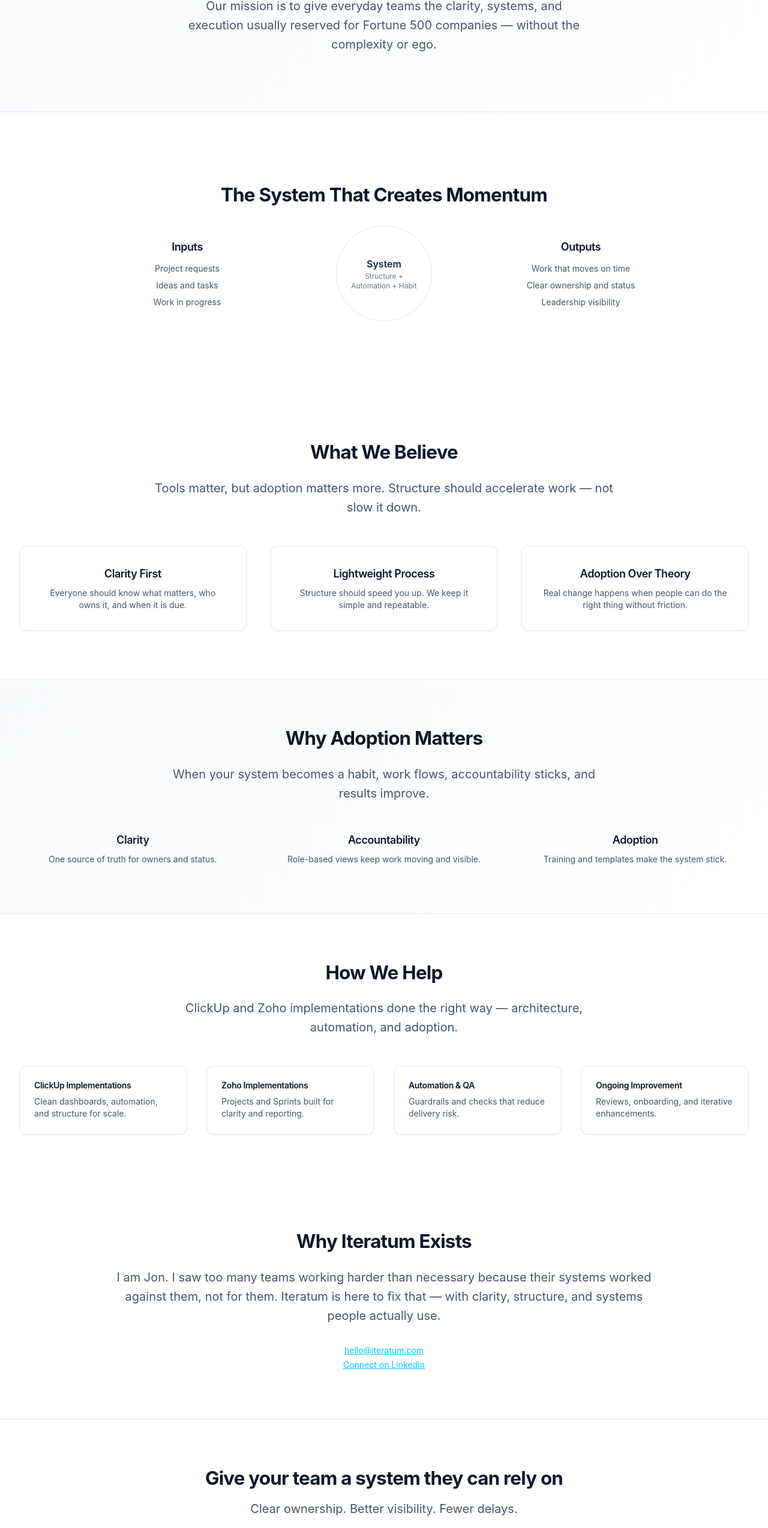
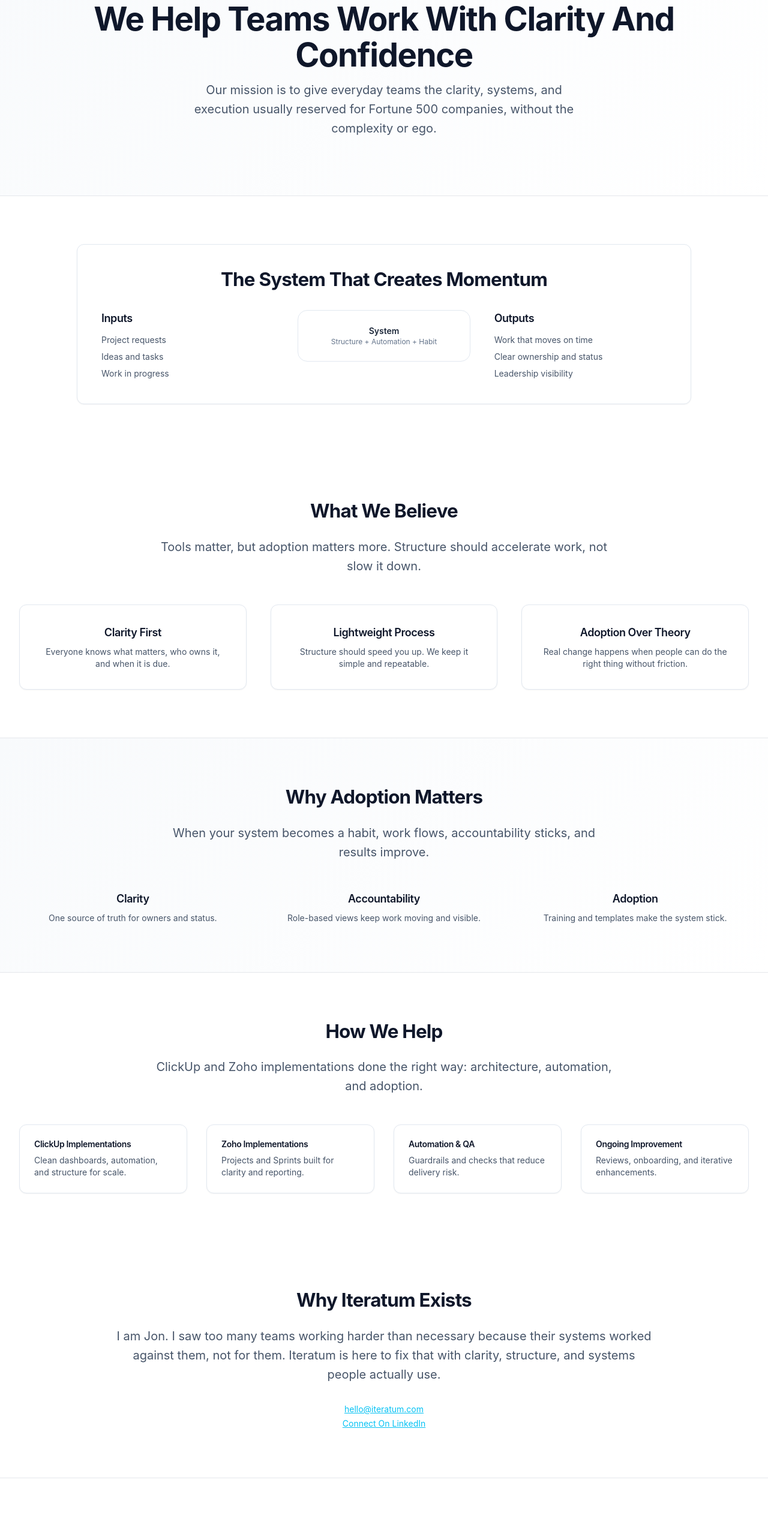
Before and after one commit to Jonw8192/iteratum, a React (Vite) app in the folder iteratum-site/: page /about in a window 1280 px wide. Shown: the part 174-2722 px from the top of the page at 60% size. Built offline with nearby package versions, Linux system fonts and the light colour scheme.

Commit message:
Refactor About component for clarity and structure

```diff
--- a/iteratum-site/src/About.jsx
+++ b/iteratum-site/src/About.jsx
@@ -1,7 +1,6 @@
 import React, { useEffect } from "react";
 import Header from "./Header";
 import Footer from "./Footer";
-import { CheckCircle2 } from "lucide-react";
 
 export default function About() {
   useEffect(() => {
@@ -12,21 +11,20 @@ export default function About() {
     <>
       <Header />
 
-      <div className="bg-white min-h-screen page-enter">
-        {/* Page Hero */}
+      <main className="bg-white min-h-screen page-enter pt-20">
+        {/* Page Hero (H1 Centered) */}
         <section className="section-iteratum text-center py-24 border-b border-iteratum-gray-200 bg-iteratum-gradient-subtle">
-          <h1 className="text-iteratum-hero mb-3">We help teams work with clarity and confidence</h1>
+          <h1 className="text-iteratum-hero mb-3">We Help Teams Work With Clarity And Confidence</h1>
           <p className="text-iteratum-subtitle max-w-2xl mx-auto">
-            Our mission is to give everyday teams the clarity, systems, and execution usually reserved for Fortune 500 companies — without the complexity or ego.
+            Our mission is to give everyday teams the clarity, systems, and execution usually reserved for Fortune 500 companies, without the complexity or ego.
           </p>
         </section>
 
-        {/* System Diagram */}
+        {/* System Diagram (carded, simple) */}
         <section className="section-iteratum py-20">
-          <div className="glass-card p-10 text-center max-w-5xl mx-auto">
-            <h2 className="text-iteratum-heading mb-8">The System That Creates Momentum</h2>
-            <div className="grid md:grid-cols-3 gap-10 items-center">
-              {/* Inputs */}
+          <div className="card-iteratum p-10 max-w-5xl mx-auto">
+            <h2 className="text-iteratum-heading mb-8 text-center">The System That Creates Momentum</h2>
+            <div className="grid md:grid-cols-3 gap-10 items-start">
               <div>
                 <h3 className="font-semibold text-lg mb-3">Inputs</h3>
                 <ul className="space-y-2 text-sm text-iteratum-slate">
@@ -35,18 +33,12 @@ export default function About() {
                   <li>Work in progress</li>
                 </ul>
               </div>
-
-              {/* System Core */}
-              <div className="relative">
-                <div className="w-full h-full flex items-center justify-center">
-                  <div className="rounded-full bg-iteratum-cyan-subtle border border-iteratum-gray-200 p-6 w-40 h-40 flex flex-col items-center justify-center">
-                    <span className="font-semibold">System</span>
-                    <span className="text-xs text-iteratum-steel">Structure + Automation + Habit</span>
-                  </div>
+              <div className="flex items-center justify-center">
+                <div className="rounded-2xl border border-iteratum p-6 w-full max-w-xs text-center">
+                  <div className="text-sm font-semibold">System</div>
+                  <div className="text-xs text-iteratum-steel">Structure + Automation + Habit</div>
                 </div>
               </div>
-
-              {/* Outputs */}
               <div>
                 <h3 className="font-semibold text-lg mb-3">Outputs</h3>
                 <ul className="space-y-2 text-sm text-iteratum-slate">
@@ -59,31 +51,25 @@ export default function About() {
           </div>
         </section>
 
-        {/* Beliefs Section */}
+        {/* Beliefs */}
         <section className="section-iteratum py-20">
           <h2 className="text-iteratum-heading mb-6 text-center">What We Believe</h2>
           <p className="text-iteratum-subtitle max-w-3xl mx-auto text-center mb-12">
-            Tools matter, but adoption matters more. Structure should accelerate work — not slow it down.
+            Tools matter, but adoption matters more. Structure should accelerate work, not slow it down.
           </p>
 
           <div className="grid md:grid-cols-3 gap-10 text-center">
             <div className="card-iteratum p-8">
               <h3 className="font-semibold text-lg mb-2">Clarity First</h3>
-              <p className="text-sm text-iteratum-slate">
-                Everyone should know what matters, who owns it, and when it is due.
-              </p>
+              <p className="text-sm text-iteratum-slate">Everyone knows what matters, who owns it, and when it is due.</p>
             </div>
             <div className="card-iteratum p-8">
               <h3 className="font-semibold text-lg mb-2">Lightweight Process</h3>
-              <p className="text-sm text-iteratum-slate">
-                Structure should speed you up. We keep it simple and repeatable.
-              </p>
+              <p className="text-sm text-iteratum-slate">Structure should speed you up. We keep it simple and repeatable.</p>
             </div>
             <div className="card-iteratum p-8">
               <h3 className="font-semibold text-lg mb-2">Adoption Over Theory</h3>
-              <p className="text-sm text-iteratum-slate">
-                Real change happens when people can do the right thing without friction.
-              </p>
+              <p className="text-sm text-iteratum-slate">Real change happens when people can do the right thing without friction.</p>
             </div>
           </div>
         </section>
@@ -114,36 +100,25 @@ export default function About() {
         <section className="section-iteratum py-20">
           <h2 className="text-iteratum-heading text-center mb-6">How We Help</h2>
           <p className="text-iteratum-subtitle text-center max-w-3xl mx-auto mb-12">
-            ClickUp and Zoho implementations done the right way — architecture, automation, and adoption.
+            ClickUp and Zoho implementations done the right way: architecture, automation, and adoption.
           </p>
 
           <div className="grid md:grid-cols-4 gap-8 text-sm">
             <div className="card-iteratum p-6">
               <h3 className="font-semibold mb-2">ClickUp Implementations</h3>
-              <p className="text-iteratum-slate">
-                Clean dashboards, automation, and structure for scale.
-              </p>
+              <p className="text-iteratum-slate">Clean dashboards, automation, and structure for scale.</p>
             </div>
-
             <div className="card-iteratum p-6">
               <h3 className="font-semibold mb-2">Zoho Implementations</h3>
-              <p className="text-iteratum-slate">
-                Projects and Sprints built for clarity and reporting.
-              </p>
+              <p className="text-iteratum-slate">Projects and Sprints built for clarity and reporting.</p>
             </div>
-
             <div className="card-iteratum p-6">
               <h3 className="font-semibold mb-2">Automation & QA</h3>
-              <p className="text-iteratum-slate">
-                Guardrails and checks that reduce delivery risk.
-              </p>
+              <p className="text-iteratum-slate">Guardrails and checks that reduce delivery risk.</p>
             </div>
-
             <div className="card-iteratum p-6">
               <h3 className="font-semibold mb-2">Ongoing Improvement</h3>
-              <p className="text-iteratum-slate">
-                Reviews, onboarding, and iterative enhancements.
-              </p>
+              <p className="text-iteratum-slate">Reviews, onboarding, and iterative enhancements.</p>
             </div>
           </div>
         </section>
@@ -153,24 +128,24 @@ export default function About() {
           <div className="max-w-4xl mx-auto text-center">
             <h2 className="text-iteratum-heading mb-6">Why Iteratum Exists</h2>
             <p className="text-iteratum-subtitle mb-8">
-              I am Jon. I saw too many teams working harder than necessary because their systems worked against them, not for them. Iteratum is here to fix that — with clarity, structure, and systems people actually use.
+              I am Jon. I saw too many teams working harder than necessary because their systems worked against them, not for them. Iteratum is here to fix that with clarity, structure, and systems people actually use.
             </p>
             <a className="underline block text-sm mb-1" href="mailto:hello@iteratum.com">hello@iteratum.com</a>
-            <a className="underline block text-sm" href="https://linkedin.com/in/jonthepm" target="_blank">Connect on LinkedIn</a>
+            <a className="underline block text-sm" href="https://linkedin.com/in/jonthepm" target="_blank" rel="noreferrer">
+              Connect On LinkedIn
+            </a>
           </div>
         </section>
 
         {/* CTA */}
         <section className="section-iteratum py-20 text-center border-t">
           <div className="max-w-4xl mx-auto">
-            <h2 className="text-iteratum-heading mb-4">Give your team a system they can rely on</h2>
-            <p className="text-iteratum-subtitle mb-6">
-              Clear ownership. Better visibility. Fewer delays.
-            </p>
-            <a href="/#contact" className="btn-iteratum-primary">Book a discovery call</a>
+            <h2 className="text-iteratum-heading mb-4">Give Your Team A System They Can Rely On</h2>
+            <p className="text-iteratum-subtitle mb-6">Clear ownership. Better visibility. Fewer delays.</p>
+            <a href="/#contact" className="btn-iteratum-primary">Book A Discovery Call</a>
           </div>
         </section>
-      </div>
+      </main>
 
       <Footer />
     </>
```
